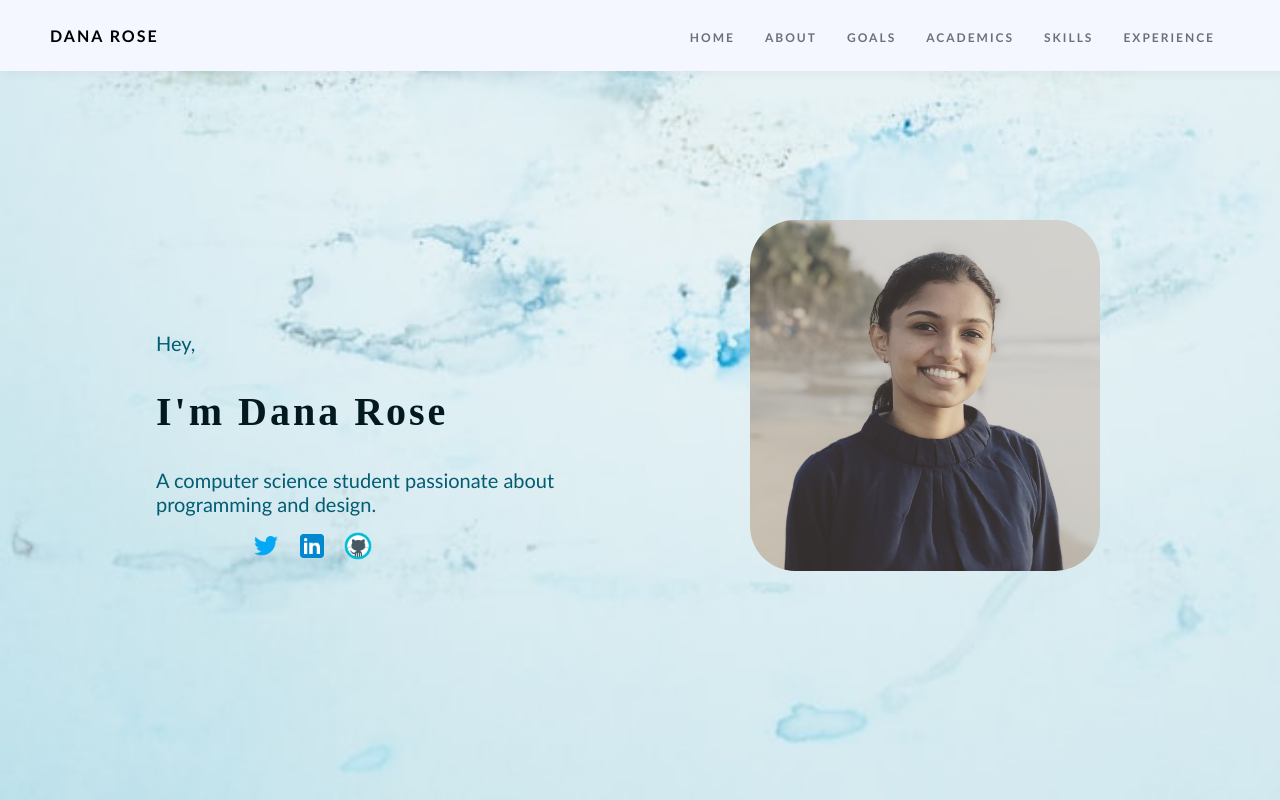
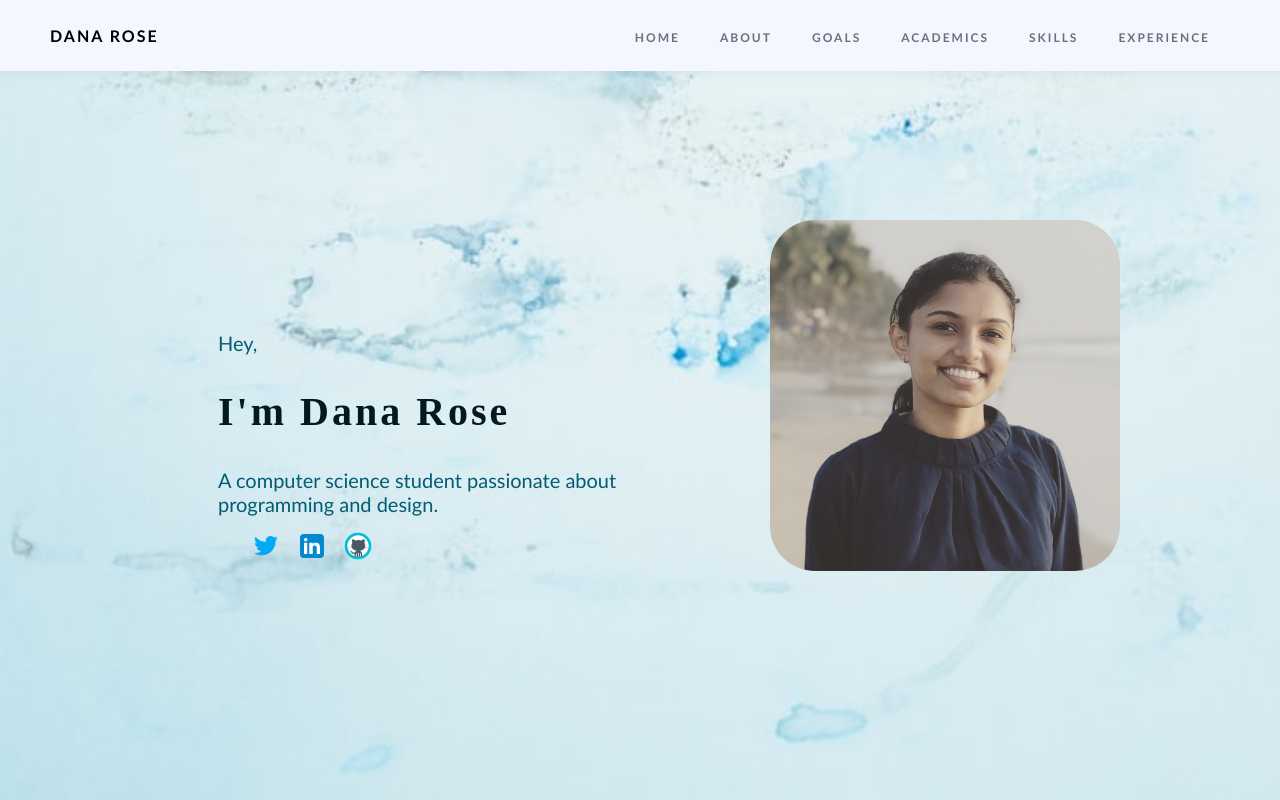
Before and after one commit to danarose01/portfolio, a plain HTML site: page index.html in a window 1280 px wide. Shown: the top 800 px of the page. Drawn offline with Linux system fonts and the light colour scheme.

Commit message:
Update style.css

```diff
--- a/style.css
+++ b/style.css
@@ -46,7 +46,7 @@ nav{
  display: flex;
 }
 .menu li a{
- padding: 10px 15px;
+ padding: 15px 20px;
  color:#6c707c;
  font-size: 12px;
 
@@ -60,15 +60,15 @@ nav{
 .home{
   width: 350px;
 	position: absolute;
-	right: 180px;
+	right: 160px;
 	border-radius: 45px;
 	top: 220px;
 }
 .name{
  font-family: calibri;
- width: 500px;
+ width: 510px;
  position: absolute;
- left: 20%;
+ left: 25%;
  top: 53%;
  transform: translate(-20%,-50%);
 }
@@ -216,7 +216,7 @@ nav{
     list-style: none;
    }
    .stext{
-     width: 500px;
+     width: 510px;
      margin: 60px auto;
    }
    .stext h2{
```
